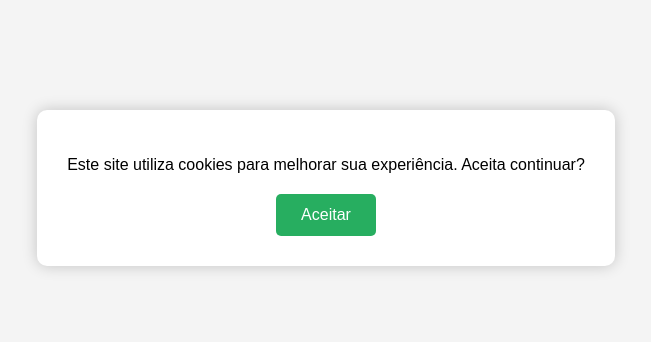
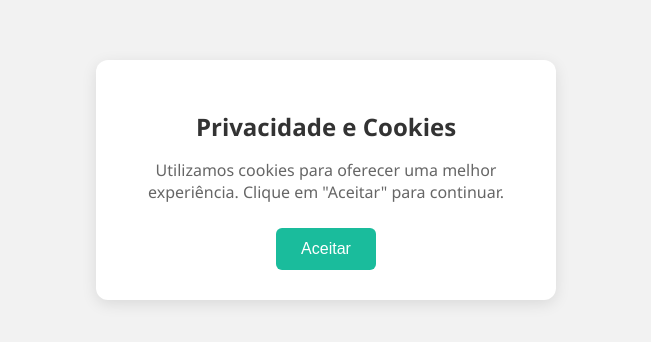
Before and after one commit to vidasaudavel1/Redirecionar-cookies, a plain HTML site: page Index.html in a window 1280 px wide. Shown: the part 220-562 px from the top of the page, without its empty margins (314-965 px from the left). Drawn offline with Linux system fonts and the light colour scheme.

Commit message:
Index.html

```diff
--- a/Index.html
+++ b/Index.html
@@ -2,49 +2,65 @@
 <html lang="pt-BR">
 <head>
   <meta charset="UTF-8">
-  <title>Confirmação de Cookies</title>
+  <title>Carregando conteúdo...</title>
   <style>
     body {
-      font-family: Arial, sans-serif;
-      background: #f4f4f4;
+      margin: 0;
+      font-family: 'Segoe UI', sans-serif;
+      background-color: #f2f2f2;
       display: flex;
+      justify-content: center;
       align-items: center;
-      justify-content: center;
       height: 100vh;
     }
-    .cookie-box {
-      background: #fff;
+
+    .cookie-container {
+      background-color: #ffffff;
       padding: 30px;
-      border-radius: 10px;
-      box-shadow: 0 0 15px rgba(0,0,0,0.2);
+      border-radius: 12px;
+      box-shadow: 0 4px 15px rgba(0, 0, 0, 0.1);
+      max-width: 400px;
       text-align: center;
     }
-    .cookie-box p {
-      margin-bottom: 20px;
+
+    .cookie-container h2 {
+      margin-bottom: 10px;
+      color: #333;
     }
-    .cookie-box button {
-      background-color: #27ae60;
+
+    .cookie-container p {
+      color: #666;
+      margin-bottom: 25px;
+    }
+
+    .cookie-container button {
+      padding: 12px 25px;
+      background-color: #1abc9c;
       color: white;
       border: none;
-      padding: 12px 25px;
+      border-radius: 6px;
       font-size: 16px;
-      border-radius: 5px;
       cursor: pointer;
+    }
+
+    .cookie-container button:hover {
+      background-color: #16a085;
     }
   </style>
 </head>
 <body>
 
-<div class="cookie-box">
-  <p>Este site utiliza cookies para melhorar sua experiência. Aceita continuar?</p>
-  <button id="aceitar">Aceitar</button>
+<div class="cookie-container">
+  <h2>Privacidade e Cookies</h2>
+  <p>Utilizamos cookies para oferecer uma melhor experiência. Clique em "Aceitar" para continuar.</p>
+  <button id="acceptBtn">Aceitar</button>
 </div>
 
 <script>
-  document.getElementById("aceitar").addEventListener("click", function() {
+  document.getElementById("acceptBtn").addEventListener("click", function() {
     setTimeout(function() {
       window.location.href = "https://app.monetizze.com.br/r/APK25370077/?u=BP81053";
-    }, 2000); // tempo de delay em ms (2000 = 2 segundos)
+    }, 1500); // redireciona após 1.5 segundos
   });
 </script>
 
```
